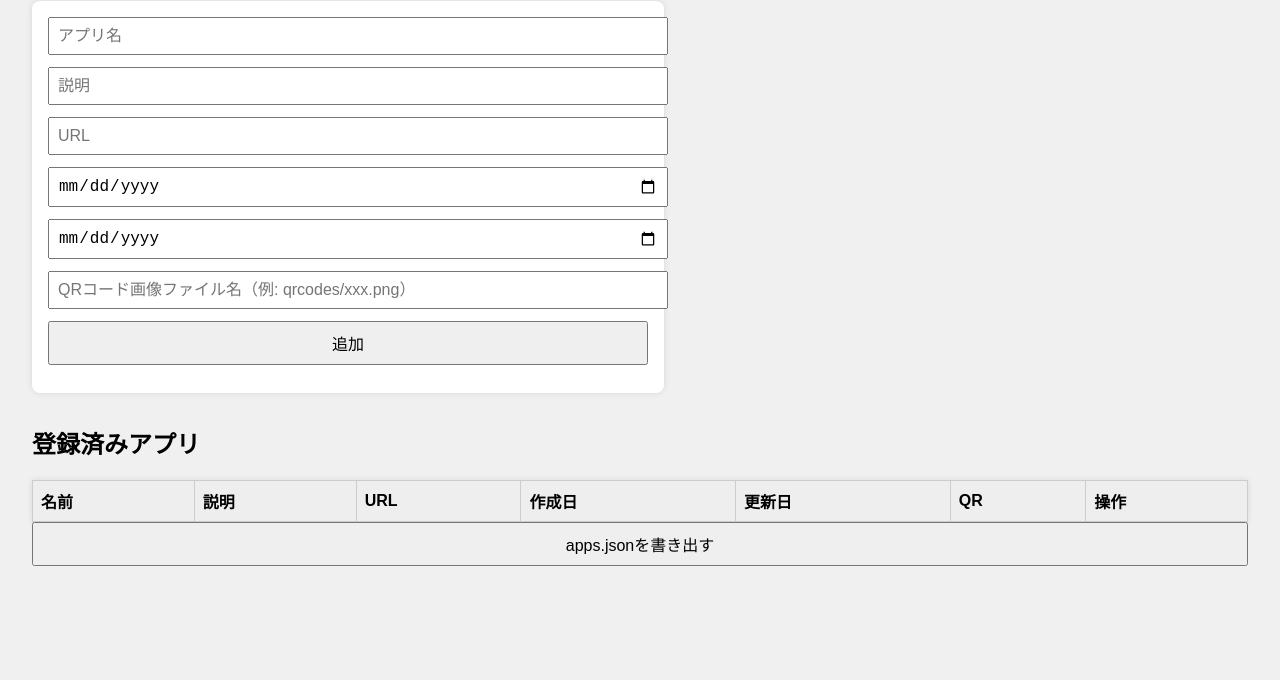
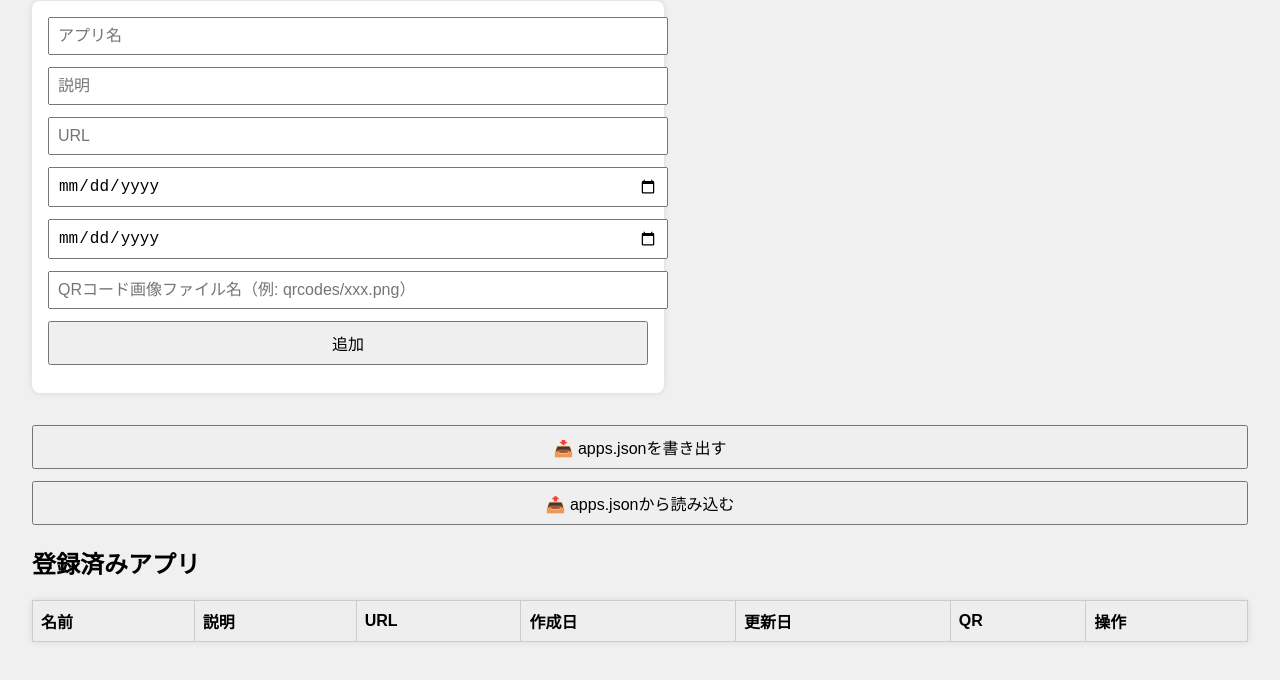
Before and after one commit to kouseicalender/Index, a plain HTML site: page index.html in a window 1280 px wide. Shown: the part 98-778 px from the top of the page. Drawn offline with Linux system fonts and the light colour scheme.

Commit message:
Add files via upload

```diff
--- a/index.html
+++ b/index.html
@@ -57,6 +57,9 @@
     <button type="submit">追加</button>
   </form>
 
+  <button onclick="downloadJson()">📥 apps.jsonを書き出す</button>
+  <button onclick="loadFromJson()">📤 apps.jsonから読み込む</button>
+
   <h2>登録済みアプリ</h2>
   <table>
     <thead>
@@ -72,7 +75,6 @@
     </thead>
     <tbody id="appTable"></tbody>
   </table>
-  <button onclick="downloadJson()">apps.jsonを書き出す</button>
 
   <script>
     const form = document.getElementById("appForm");
@@ -152,6 +154,15 @@
       URL.revokeObjectURL(url);
     }
 
+    async function loadFromJson() {
+      const res = await fetch("apps.json");
+      const json = await res.json();
+      data = json;
+      save();
+      render();
+      alert("apps.json から復元しました！");
+    }
+
     document.querySelectorAll("th[data-key]").forEach(th => {
       th.onclick = () => {
         const key = th.dataset.key;
```
